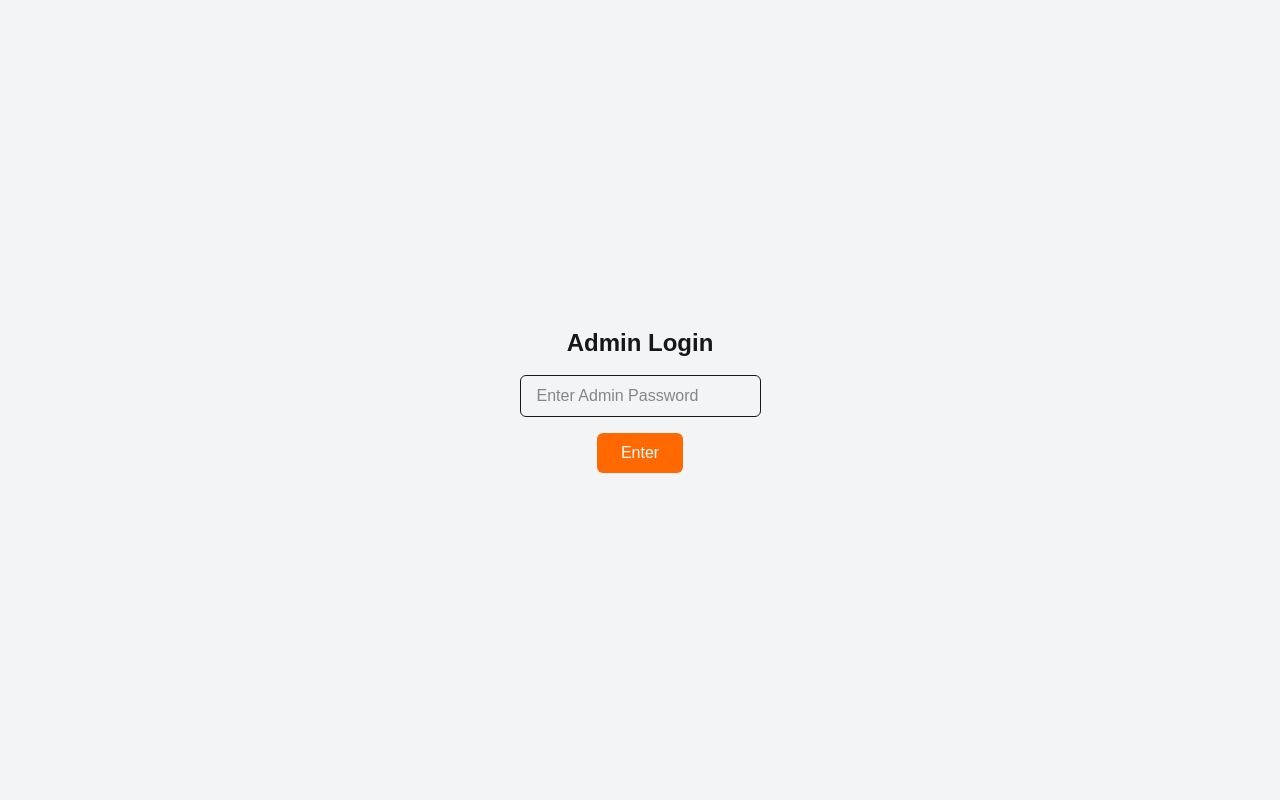
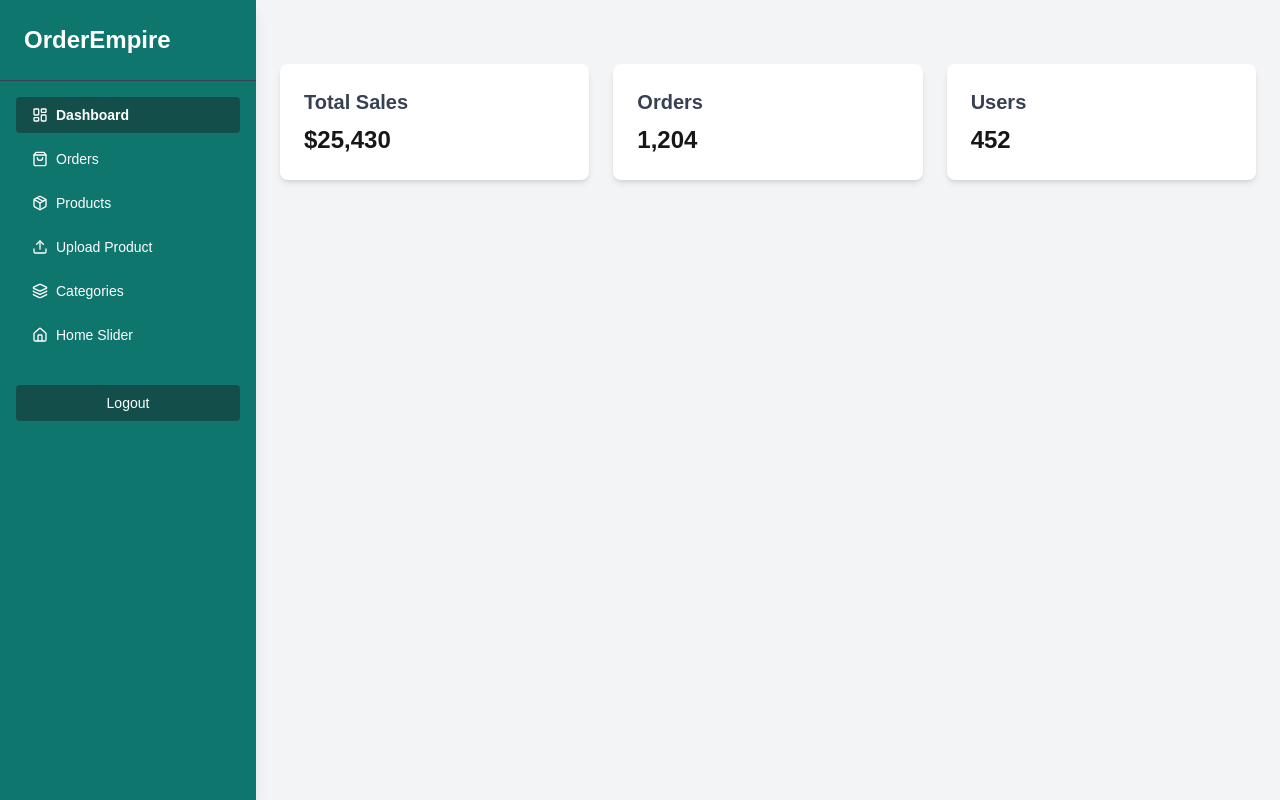
Before and after one commit to ashrafultusar/kretarferiwala, a Next.js app: page /admin in a window 1280 px wide. Built offline with nearby package versions, Linux system fonts and the light colour scheme.

Commit message:
added update

```diff
--- a/package.json
+++ b/package.json
@@ -11,6 +11,7 @@
   "dependencies": {
     "@tanstack/react-query": "^5.75.0",
     "axios": "^1.9.0",
+    "bcryptjs": "^3.0.2",
     "cloudinary": "^2.6.0",
     "clsx": "^2.1.1",
     "jsonwebtoken": "^9.0.2",
@@ -20,6 +21,7 @@
     "motion": "^12.9.2",
     "multer": "^1.4.5-lts.2",
     "next": "15.3.1",
+    "next-auth": "^4.24.11",
     "react": "^19.0.0",
     "react-dom": "^19.0.0",
     "react-icons": "^5.5.0",
--- a/src/app/admin/dashboard/page.tsx
+++ /dev/null
@@ -1,11 +0,0 @@
-import React from 'react';
-
-const page = () => {
-    return (
-        <div>
-          this is dashbord
-        </div>
-    );
-};
-
-export default page;
--- a/src/app/admin/layout.tsx
+++ b/src/app/admin/layout.tsx
@@ -1,57 +1,6 @@
-'use client';
+import AdminLayout from "./AdminLayout";
 
-import { useEffect, useState } from 'react';
-import AdminLayout from './AdminLayout';
 
-export default function ProtectedAdminLayout({ children }: { children: React.ReactNode }) {
-  const [password, setPassword] = useState('');
-  const [authorized, setAuthorized] = useState(false);
-  const [loading, setLoading] = useState(true);
-
-  const adminPassword = '123456';
-
-  useEffect(() => {
-    const isAuth = localStorage.getItem('admin-auth');
-    if (isAuth === 'true') {
-      setAuthorized(true);
-    }
-    setLoading(false);
-  }, []);
-
-  const handleSubmit = () => {
-    if (password === adminPassword) {
-      setAuthorized(true);
-      localStorage.setItem('admin-auth', 'true');
-    } else {
-      alert('Wrong Password! Try again.');
-    }
-  };
-
-  if (loading) {
-
-    return <div className="h-screen flex items-center justify-center text-red-500">Loading...</div>;
-  }
-
-  if (!authorized) {
-    return (
-      <div className="flex flex-col items-center justify-center h-screen bg-gray-100">
-        <h1 className="text-2xl mb-4 font-bold">Admin Login</h1>
-        <input
-          type="password"
-          placeholder="Enter Admin Password"
-          value={password}
-          onChange={(e) => setPassword(e.target.value)}
-          className="border px-4 py-2 rounded-md mb-4"
-        />
-        <button
-          onClick={handleSubmit}
-          className="bg-orange-500 text-white px-6 py-2 rounded-md hover:bg-orange-600"
-        >
-          Enter
-        </button>
-      </div>
-    );
-  }
-
+export default function AdminWrapper({ children }: { children: React.ReactNode }) {
   return <AdminLayout>{children}</AdminLayout>;
 }
--- a/src/app/admin/page.tsx
+++ b/src/app/admin/page.tsx
@@ -1,9 +1,10 @@
 
+import React from 'react';
 
-export default function Dashboard() {
+const page = () => {
   return (
-    <div className="space-y-8 container mx-auto space-x-4">
-
+    <div>
+<div className="space-y-8 container mx-auto space-x-4">
       <div className="grid grid-cols-1 md:grid-cols-3 gap-6 pt-10">
         <div className="bg-white p-6 rounded-lg shadow-md">
           <h3 className="text-xl font-semibold text-gray-700">Total Sales</h3>
@@ -18,8 +19,9 @@ export default function Dashboard() {
           <p className="text-2xl font-bold mt-2">452</p>
         </div>
       </div>
-
-
+    </div>
     </div>
   );
-}
+};
+
+export default page;
--- a/src/app/api/orders/[id]/route.ts
+++ b/src/app/api/orders/[id]/route.ts
@@ -1,17 +1,73 @@
+// import { NextRequest, NextResponse } from 'next/server';
+// import dbConnect from '@/lib/db';
+// import Order from '@/models/Order';
+// import mongoose from 'mongoose';
+
+
+
+// export async function PATCH(
+//   request: NextRequest,
+//   context: { params: { id: string } }
+// ) {
+//   await dbConnect();
+
+//   const { id } = context.params;
+
+//   if (!mongoose.Types.ObjectId.isValid(id)) {
+//     return NextResponse.json(
+//       { success: false, message: 'Invalid order ID' },
+//       { status: 400 }
+//     );
+//   }
+
+//   try {
+//     const { status } = await request.json();
+
+//     if (!status) {
+//       return NextResponse.json(
+//         { success: false, message: 'Status is required' },
+//         { status: 400 }
+//       );
+//     }
+
+//     const updatedOrder = await Order.findByIdAndUpdate(
+//       id,
+//       { status },
+//       { new: true }
+//     );
+
+//     if (!updatedOrder) {
+//       return NextResponse.json(
+//         { success: false, message: 'Order not found' },
+//         { status: 404 }
+//       );
+//     }
+
+//     return NextResponse.json(
+//       { success: true, data: updatedOrder },
+//       { status: 200 }
+//     );
+//   } catch (error) {
+//     return NextResponse.json(
+//       { success: false, error: (error as Error).message },
+//       { status: 500 }
+//     );
+//   }
+// }
+
+
 import { NextRequest, NextResponse } from 'next/server';
 import dbConnect from '@/lib/db';
 import Order from '@/models/Order';
 import mongoose from 'mongoose';
 
-
-
 export async function PATCH(
   request: NextRequest,
-  context: { params: { id: string } }
+  { params }: { params: { id: string } }
 ) {
   await dbConnect();
 
-  const { id } = context.params;
+  const { id } = params;
 
   if (!mongoose.Types.ObjectId.isValid(id)) {
     return NextResponse.json(
--- a/src/app/checkout/page.tsx
+++ b/src/app/checkout/page.tsx
@@ -29,7 +29,7 @@ const CheckoutPage = () => {
   const [orderNumber, setOrderNumber] = useState<string | null>(null);
   const [orderedProductNames, setOrderedProductNames] = useState<string[]>([]);
   const router = useRouter();
-
+console.log(orderNumber);
   useEffect(() => {
     const stored = localStorage.getItem("checkoutCart");
     if (stored) {
--- a/src/components/ClientLayout.tsx
+++ b/src/components/ClientLayout.tsx
@@ -4,7 +4,7 @@ import { usePathname } from "next/navigation";
 import Navbar from "@/components/Navbar/Navbar";
 import Footer from "@/components/Footer/Footer";
 import { ToastContainer } from "react-toastify";
-import Link from "next/link";
+
 import { FaFacebookMessenger, FaWhatsapp } from "react-icons/fa";
 import { MdCall } from "react-icons/md";
 
--- a/src/components/Navbar/Navbar.tsx
+++ b/src/components/Navbar/Navbar.tsx
@@ -1,6 +1,6 @@
 "use client";
 
-import { useState, useEffect } from "react";
+import { useState, useEffect, useCallback } from "react";
 import Image from "next/image";
 import { IoMenuSharp } from "react-icons/io5";
 import { ImCross } from "react-icons/im";
@@ -27,28 +27,50 @@ export default function Navbar() {
     }
   };
 
-  const handleScroll = () => {
+  // const handleScroll = () => {
+  //   if (typeof window !== "undefined") {
+  //     const currentScrollY = window.scrollY;
+
+  //     if (currentScrollY > lastScrollY) {
+
+  //       setScrollDirection("down");
+  //     } else {
+
+  //       setScrollDirection("up");
+  //     }
+
+  //     setLastScrollY(currentScrollY <= 0 ? 0 : currentScrollY); // Prevent negative scroll
+  //   }
+  // };
+
+  // useEffect(() => {
+  //   window.addEventListener("scroll", handleScroll);
+  //   return () => {
+  //     window.removeEventListener("scroll", handleScroll);
+  //   };
+  // }, [lastScrollY]);
+
+
+  const handleScroll = useCallback(() => {
     if (typeof window !== "undefined") {
       const currentScrollY = window.scrollY;
 
       if (currentScrollY > lastScrollY) {
-        // User is scrolling down
         setScrollDirection("down");
       } else {
-        // User is scrolling up
         setScrollDirection("up");
       }
 
-      setLastScrollY(currentScrollY <= 0 ? 0 : currentScrollY); // Prevent negative scroll
+      setLastScrollY(currentScrollY <= 0 ? 0 : currentScrollY);
     }
-  };
+  }, [lastScrollY]);
 
   useEffect(() => {
     window.addEventListener("scroll", handleScroll);
     return () => {
       window.removeEventListener("scroll", handleScroll);
     };
-  }, [lastScrollY]);
+  }, [handleScroll]);
 
   return (
     <>
--- a/src/models/Order.ts
+++ b/src/models/Order.ts
@@ -20,7 +20,7 @@ const orderSchema = new Schema(
     subTotal: Number,
     totalAmount: Number,
     paymentMethod: { type: String, default: "Cash on Delivery" },
-    // ✅ New Field for Order Status
+
     status: { type: String, default: "Active" },
   },
   { timestamps: true }
```
Also changed, not shown: src/controller/orderController.ts (+0 -19 lines), public/360_F_308697506_9dsBYHXm9FwuW0qcEqimAEXUvzTwfzwe.jpg (added), 1 other file (tests, documents, lock files or other folders).
